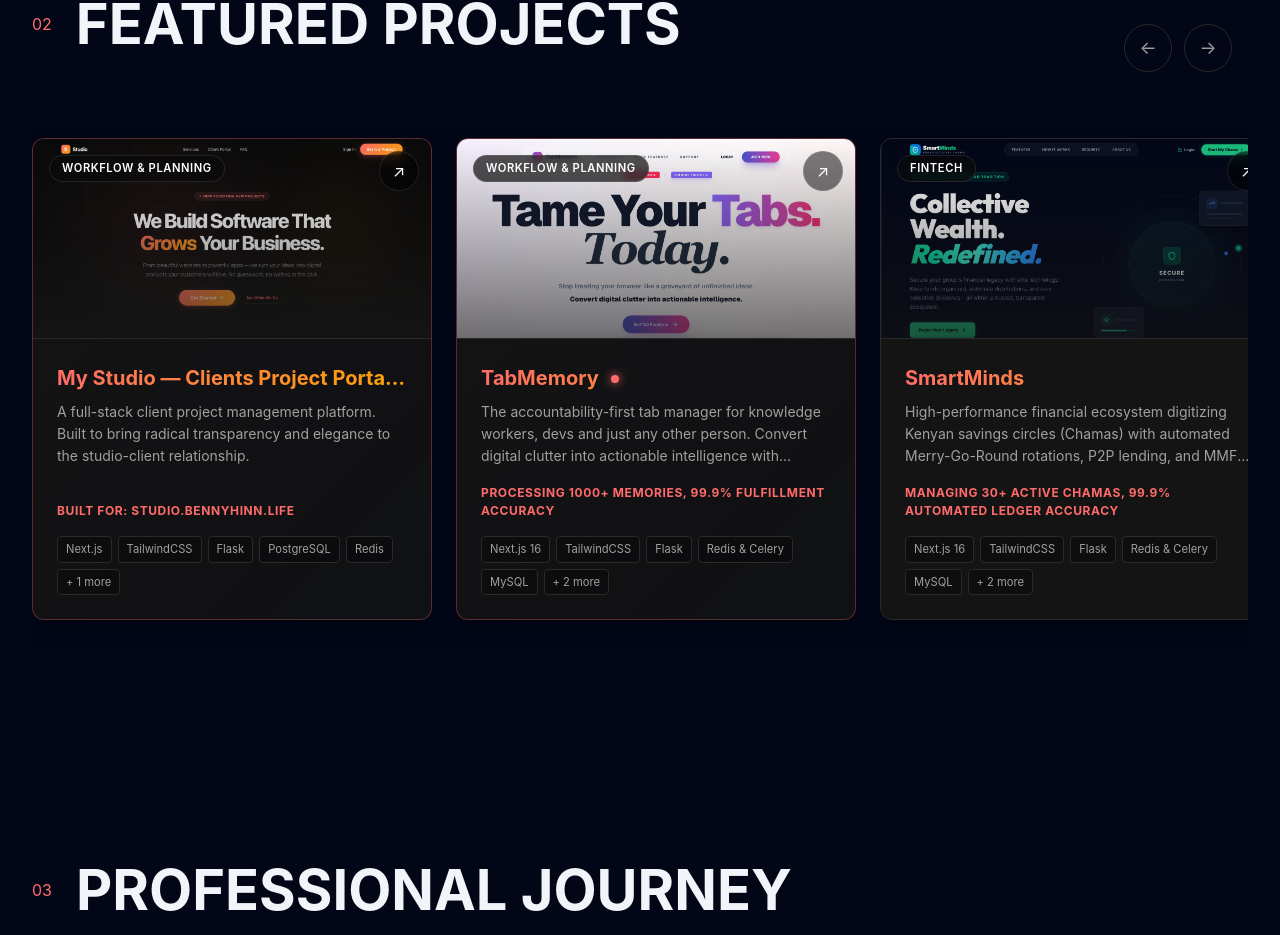
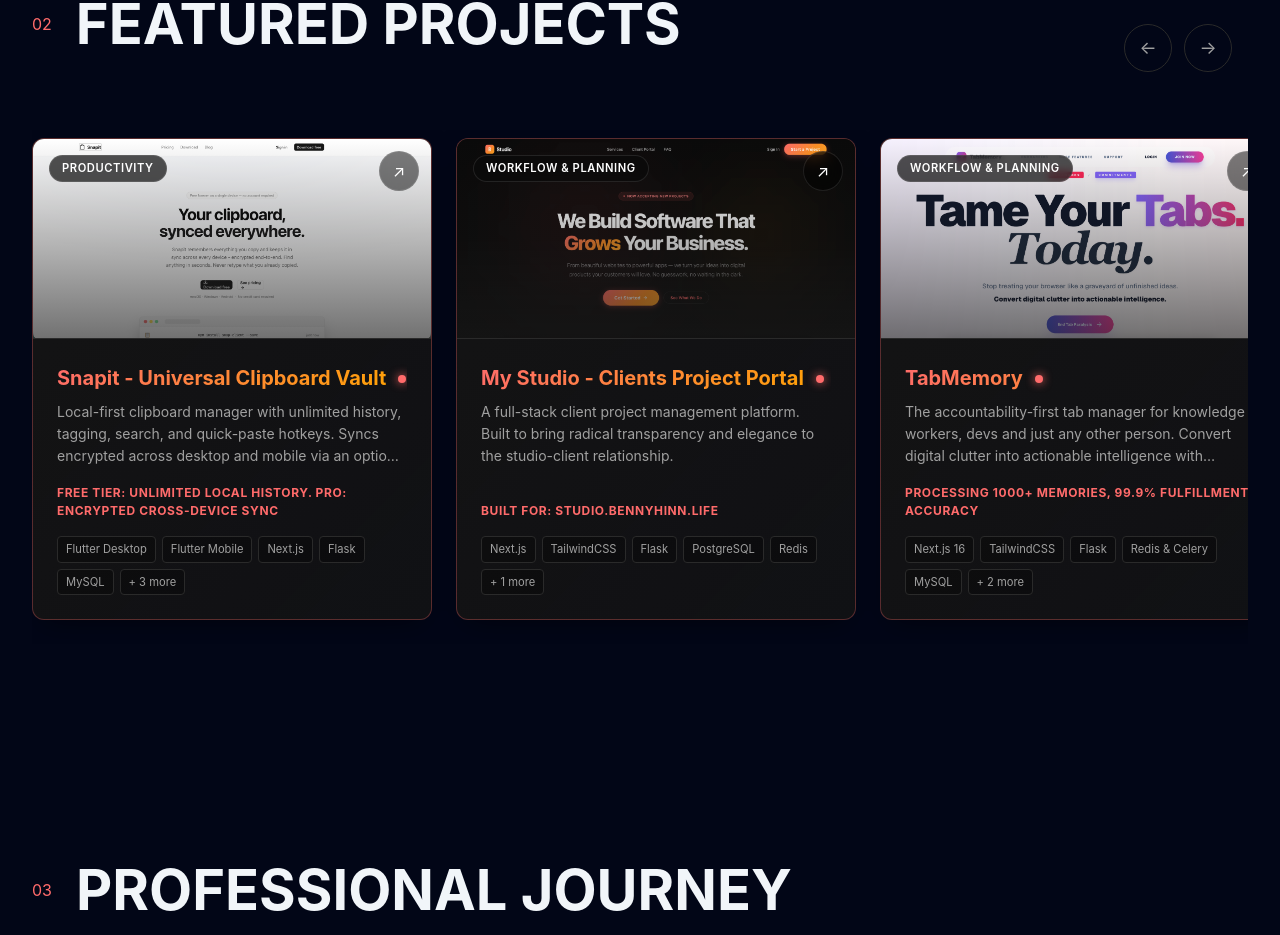
Before and after one commit to coderbenny/bennyhinn.life, a Next.js app: page / in a window 1280 px wide. Shown: the part 1965-2900 px from the top of the page. Built offline with nearby package versions, Linux system fonts and the light colour scheme; a web font is replaced by a local one.

Commit message:
feat: add Snapit project with details and image

```diff
--- a/constants/projects.js
+++ b/constants/projects.js
@@ -1,7 +1,28 @@
 // app/constants/projects.js
 export const PROJECTS = [
   {
-    name: "My Studio — Clients Project Portal",
+    name: "Snapit - Universal Clipboard Vault",
+    url: "https://www.snapit.ink",
+    description:
+      "Local-first clipboard manager with unlimited history, tagging, search, and quick-paste hotkeys. Syncs encrypted across desktop and mobile via an optional self-hosted or cloud backend. Freemium: free forever on desktop, Pro unlocks cross-device sync.",
+    tech: [
+      "Flutter Desktop",
+      "Flutter Mobile",
+      "Next.js",
+      "Flask",
+      "MySQL",
+      "Redis",
+      "SQLite",
+      "AES-256-GCM",
+    ],
+    impact:
+      "Free tier: unlimited local history. Pro: encrypted cross-device sync",
+    image: "/projects/snap.png",
+    category: "Productivity",
+    featured: true,
+  },
+  {
+    name: "My Studio - Clients Project Portal",
     url: "https://studio.bennyhinn.life",
     description:
       "A full-stack client project management platform. Built to bring radical transparency and elegance to the studio-client relationship.",
```
Also changed, not shown: public/projects/snap.png (added).
